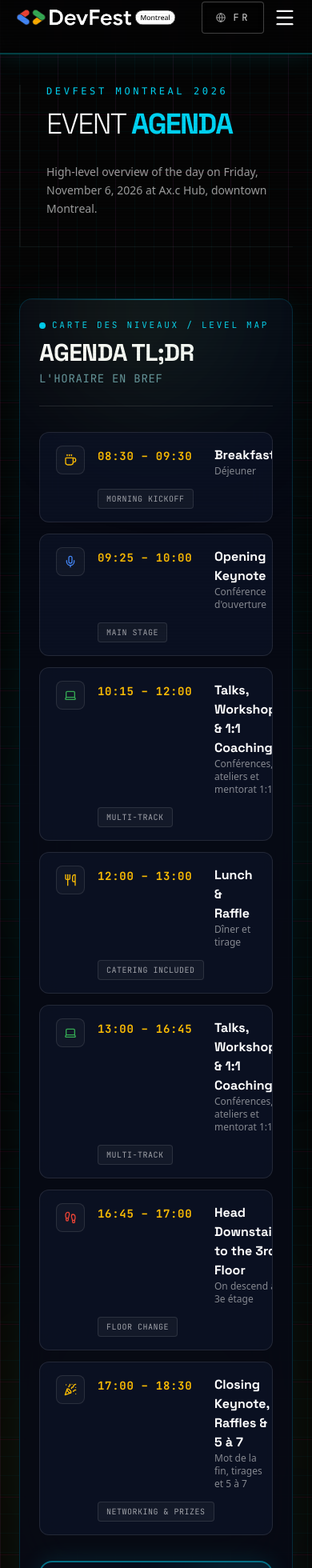
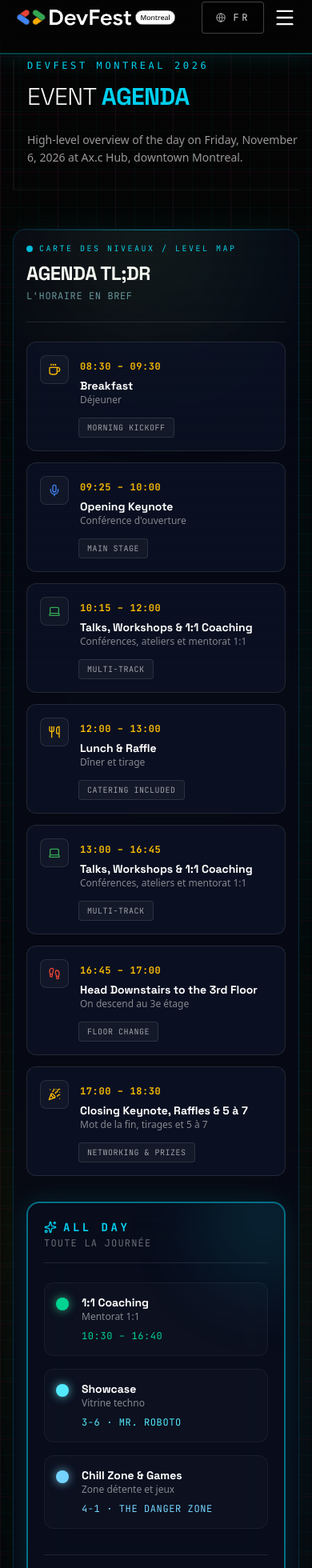
Before and after one commit to AndroidMontreal/DevFest2026, a Next.js app: page /en/schedule in a window 390 px wide. Shown: the part 22-1982 px from the top of the page at 80% size. Built offline with nearby package versions, Linux system fonts and the light colour scheme.

Commit message:
fix: mobile responsive view issue

```diff
--- a/src/app/[locale]/schedule/page.tsx
+++ b/src/app/[locale]/schedule/page.tsx
@@ -30,14 +30,14 @@
         <div className="absolute bottom-1/4 left-1/3 h-[400px] w-[400px] rounded-full bg-google-blue/5 blur-[120px]" />
       </div>
 
-      <section className="mx-auto w-full max-w-[1440px] px-6 py-32 md:px-12">
+      <section className="mx-auto w-full max-w-[1440px] px-4 sm:px-6 py-24 md:py-32 md:px-12">
         {/* Split Header */}
-        <div className="mb-16 flex flex-col lg:flex-row lg:items-end lg:justify-between gap-8 border-l-2 border-primary/10 pl-8 pb-8 border-b border-white/5">
+        <div className="mb-12 md:mb-16 flex flex-col lg:flex-row lg:items-end lg:justify-between gap-6 md:gap-8 border-l-2 border-primary/20 pl-4 sm:pl-8 pb-6 md:pb-8 border-b border-white/5">
           <div className="max-w-3xl">
-            <span className="mb-4 block font-mono text-xs uppercase tracking-[0.3em] text-cyan-400">
+            <span className="mb-3 md:mb-4 block font-mono text-xs uppercase tracking-[0.3em] text-cyan-400">
               {t('subheading')}
             </span>
-            <h1 className="font-display text-4xl font-bold uppercase leading-[0.95] tracking-tighter text-white sm:text-5xl md:text-7xl">
+            <h1 className="font-display text-3xl sm:text-5xl md:text-7xl font-bold uppercase leading-tight tracking-tight text-white">
               <span className="font-light">{t('heading.line1')}</span>{' '}
               <span className="text-cyan-400">{t('heading.line2')}</span>
             </h1>
@@ -51,13 +51,13 @@
         </div>
 
         {/* First Agenda Item: Overall Day Agenda */}
-        <div className="mb-20">
+        <div className="mb-16 md:mb-20">
           <OverallDayAgenda copy={tldrCopy} />
         </div>
 
         {/* Coming Soon: Detailed Room & Track Sessions Notice */}
-        <div className="relative overflow-hidden rounded-2xl border border-white/10 bg-[#0a0f1d]/70 p-8 md:p-12 quad-border-tr backdrop-blur-xl">
-          <div className="flex flex-col md:flex-row items-start md:items-center justify-between gap-8">
+        <div className="relative overflow-hidden rounded-2xl border border-white/10 bg-[#0a0f1d]/70 p-6 sm:p-8 md:p-12 quad-border-tr backdrop-blur-xl">
+          <div className="flex flex-col md:flex-row items-start md:items-center justify-between gap-6 md:gap-8">
             <div className="max-w-2xl space-y-3">
               <div className="flex items-center gap-2">
                 <Sparkles className="h-4 w-4 text-google-yellow animate-pulse" />
@@ -65,7 +65,7 @@
                   Tracks & Breakouts
                 </span>
               </div>
-              <h3 className="font-display text-2xl md:text-3xl font-bold uppercase tracking-tight text-white">
+              <h3 className="font-display text-xl sm:text-2xl md:text-3xl font-bold uppercase tracking-tight text-white">
                 {t('more_info_title')}
               </h3>
               <p className="font-sans text-sm md:text-base text-white/60 leading-relaxed">
@@ -73,19 +73,19 @@
               </p>
             </div>
 
-            <div className="flex flex-wrap items-center gap-4 shrink-0">
+            <div className="flex flex-col sm:flex-row items-stretch sm:items-center gap-4 w-full md:w-auto shrink-0">
               <a
                 href="https://gdg.community.dev/events/details/google-gdg-montreal-presents-devfest-mtl-26/cohost-gdg-montreal/"
                 target="_blank"
                 rel="noopener noreferrer"
-                className="inline-flex items-center gap-2 border border-google-yellow bg-google-yellow/10 hover:bg-google-yellow hover:text-black px-6 py-3.5 font-mono-tech text-xs uppercase tracking-widest text-google-yellow font-bold transition-all duration-300 quad-border-tr hover:shadow-[0_0_20px_rgba(251,188,4,0.4)]"
+                className="inline-flex justify-center items-center gap-2 border border-google-yellow bg-google-yellow/10 hover:bg-google-yellow hover:text-black px-6 py-3.5 font-mono-tech text-xs uppercase tracking-widest text-google-yellow font-bold transition-all duration-300 quad-border-tr hover:shadow-[0_0_20px_rgba(251,188,4,0.4)]"
               >
                 <Ticket className="h-4 w-4" />
                 <span>Get Tickets</span>
               </a>
               <Link
                 href="/faq"
-                className="inline-flex items-center border border-white/20 bg-white/[0.03] hover:border-cyan-400 hover:text-cyan-300 px-6 py-3.5 font-mono-tech text-xs uppercase tracking-widest text-white/80 transition-all duration-300"
+                className="inline-flex justify-center items-center border border-white/20 bg-white/[0.03] hover:border-cyan-400 hover:text-cyan-300 px-6 py-3.5 font-mono-tech text-xs uppercase tracking-widest text-white/80 transition-all duration-300"
               >
                 FAQ
               </Link>
--- a/src/components/schedule/overall-day-agenda.tsx
+++ b/src/components/schedule/overall-day-agenda.tsx
@@ -68,24 +68,24 @@
 
 export function OverallDayAgenda({ copy }: OverallDayAgendaProps) {
   return (
-    <div className="relative overflow-hidden rounded-2xl border border-cyan-500/20 bg-[#070b16]/90 p-6 md:p-10 shadow-[0_0_50px_rgba(0,240,255,0.06)] backdrop-blur-2xl">
+    <div className="relative overflow-hidden rounded-2xl border border-cyan-500/20 bg-[#070b16]/90 p-4 sm:p-6 md:p-10 shadow-[0_0_50px_rgba(0,240,255,0.06)] backdrop-blur-2xl">
       {/* Ambient Top Glow */}
       <div className="pointer-events-none absolute inset-x-0 top-0 h-px bg-gradient-to-r from-transparent via-cyan-400/50 to-transparent" />
       <div className="pointer-events-none absolute -top-24 left-1/4 h-56 w-56 rounded-full bg-cyan-500/10 blur-[100px]" />
       <div className="pointer-events-none absolute -top-24 right-1/4 h-56 w-56 rounded-full bg-google-yellow/10 blur-[100px]" />
 
       {/* Header HUD Bar */}
-      <div className="mb-8 border-b border-white/10 pb-6">
+      <div className="mb-6 md:mb-8 border-b border-white/10 pb-6">
         <div className="flex items-center gap-2">
           <span className="inline-block h-2 w-2 rounded-full bg-cyan-400 animate-pulse" />
-          <span className="font-mono-tech text-[11px] uppercase tracking-[0.25em] text-cyan-400">
+          <span className="font-mono-tech text-[10px] sm:text-[11px] uppercase tracking-[0.25em] text-cyan-400">
             {copy.level_map_badge}
           </span>
         </div>
-        <h3 className="mt-2 font-display text-3xl md:text-5xl font-bold tracking-tight text-white uppercase">
+        <h3 className="mt-2 font-display text-2xl sm:text-3xl md:text-5xl font-bold tracking-tight text-white uppercase break-words">
           {copy.title}
         </h3>
-        <p className="font-mono-tech text-sm tracking-wider text-cyan-200/60 uppercase mt-1">
+        <p className="font-mono-tech text-xs sm:text-sm tracking-wider text-cyan-200/60 uppercase mt-1">
           {copy.subtitle}
         </p>
       </div>
@@ -97,27 +97,29 @@
           {copy.timeline.map((item, index) => (
             <div
               key={`${item.time}-${index}`}
-              className="group relative flex flex-col md:flex-row md:items-center justify-between gap-3 overflow-hidden rounded-xl border border-white/10 bg-[#0d1326]/75 px-5 py-4 backdrop-blur-md transition-all duration-300 hover:border-cyan-400/40 hover:bg-[#121933]/90 hover:shadow-[0_0_20px_rgba(0,240,255,0.08)]"
+              className="group relative flex flex-col md:flex-row md:items-center justify-between gap-3 overflow-hidden rounded-xl border border-white/10 bg-[#0d1326]/75 p-4 sm:px-5 sm:py-4 backdrop-blur-md transition-all duration-300 hover:border-cyan-400/40 hover:bg-[#121933]/90 hover:shadow-[0_0_20px_rgba(0,240,255,0.08)]"
             >
               {/* Visual Accent bar on hover */}
               <div className="absolute inset-y-0 left-0 w-1 bg-cyan-400 opacity-0 transition-opacity duration-300 group-hover:opacity-100" />
 
-              <div className="flex items-start md:items-center gap-4">
+              <div className="flex items-start sm:items-center gap-3.5 sm:gap-4 flex-1 min-w-0">
                 {/* Icon */}
                 <div className="flex h-9 w-9 shrink-0 items-center justify-center rounded-lg border border-white/10 bg-white/[0.03] transition-colors group-hover:border-cyan-400/30 group-hover:bg-cyan-400/10">
                   {getTimelineIcon(index)}
                 </div>
 
+                {/* Main Content Area */}
+                <div className="flex flex-col sm:flex-row sm:items-center gap-1 sm:gap-4 flex-1 min-w-0">
                   {/* Time Badge */}
-                <div className="min-w-[130px]">
-                  <span className="font-mono-tech text-sm md:text-base font-bold text-google-yellow tracking-wider">
+                  <div className="shrink-0 sm:w-28 md:w-32">
+                    <span className="font-mono-tech text-xs sm:text-sm md:text-base font-bold text-google-yellow tracking-wider">
                       {item.time}
                     </span>
                   </div>
 
                   {/* Titles */}
-                <div className="flex flex-col">
-                  <span className="font-display text-base md:text-lg font-bold text-white transition-colors group-hover:text-cyan-200">
+                  <div className="flex flex-col min-w-0 flex-1">
+                    <span className="font-display text-sm sm:text-base md:text-lg font-bold text-white transition-colors group-hover:text-cyan-200">
                       {item.title}
                     </span>
                     <span className="font-sans text-xs text-white/50 group-hover:text-white/70 transition-colors">
@@ -125,10 +127,11 @@
                     </span>
                   </div>
                 </div>
+              </div>
 
               {/* Optional category badge */}
               {item.badge && (
-                <div className="self-start md:self-center pl-13 md:pl-0">
+                <div className="self-start md:self-center pl-12 md:pl-0 shrink-0">
                   <span className="inline-flex rounded border border-white/10 bg-white/[0.04] px-2.5 py-1 font-mono-tech text-[10px] uppercase tracking-wider text-white/60">
                     {item.badge}
                   </span>
@@ -140,7 +143,7 @@
 
         {/* Right Column: "ALL DAY / TOUTE LA JOURNÉE" Card */}
         <div className="lg:col-span-4">
-          <div className="sticky top-28 flex flex-col justify-between overflow-hidden rounded-2xl border-2 border-cyan-400/50 bg-[#090e1c]/90 p-6 md:p-7 shadow-[0_0_30px_rgba(0,240,255,0.12)] backdrop-blur-xl">
+          <div className="sticky top-28 flex flex-col justify-between overflow-hidden rounded-2xl border-2 border-cyan-400/50 bg-[#090e1c]/90 p-5 sm:p-6 md:p-7 shadow-[0_0_30px_rgba(0,240,255,0.12)] backdrop-blur-xl">
             <div className="pointer-events-none absolute -right-12 -top-12 h-36 w-36 rounded-full bg-cyan-400/15 blur-[50px]" />
 
             <div>
@@ -158,7 +161,7 @@
               </div>
 
               {/* Items */}
-              <div className="space-y-6">
+              <div className="space-y-4 sm:space-y-6">
                 {copy.all_day.items.map((item, idx) => {
                   const colorStyles = {
                     green: {
@@ -181,13 +184,13 @@
                   return (
                     <div
                       key={idx}
-                      className="group flex items-start gap-4 rounded-xl border border-white/5 bg-white/[0.02] p-4 transition-all duration-300 hover:border-cyan-400/30 hover:bg-white/[0.05]"
+                      className="group flex items-start gap-4 rounded-xl border border-white/5 bg-white/[0.02] p-3.5 sm:p-4 transition-all duration-300 hover:border-cyan-400/30 hover:bg-white/[0.05]"
                     >
                       <div
-                        className={`mt-1 h-5 w-5 shrink-0 rounded-full transition-transform duration-300 group-hover:scale-110 ${colorStyles.dot}`}
+                        className={`mt-1 h-4 w-4 sm:h-5 sm:w-5 shrink-0 rounded-full transition-transform duration-300 group-hover:scale-110 ${colorStyles.dot}`}
                       />
-                      <div className="flex-1">
-                        <h5 className="font-display text-base font-bold text-white transition-colors group-hover:text-cyan-200">
+                      <div className="flex-1 min-w-0">
+                        <h5 className="font-display text-sm sm:text-base font-bold text-white transition-colors group-hover:text-cyan-200">
                           {item.title}
                         </h5>
                         <p className="font-sans text-xs text-white/50">
@@ -213,13 +216,13 @@
       </div>
 
       {/* Synthwave Sunset Horizon at the bottom */}
-      <div className="relative mt-12 pt-10 border-t border-white/10 flex flex-col sm:flex-row items-center justify-between gap-4">
-        <span className="font-mono-tech text-xs tracking-[0.25em] text-white/40 uppercase">
+      <div className="relative mt-12 pt-8 sm:pt-10 border-t border-white/10 flex flex-col sm:flex-row items-center justify-between gap-4">
+        <span className="font-mono-tech text-[11px] sm:text-xs tracking-[0.2em] text-white/40 uppercase text-center sm:text-left">
           {copy.hud_footer}
         </span>
 
         {/* Retro Sun element */}
-        <div className="flex items-center gap-3">
+        <div className="flex items-center gap-3 shrink-0">
           <div className="h-4 w-8 rounded-t-full bg-gradient-to-t from-google-yellow to-google-red shadow-[0_0_15px_rgba(251,188,4,0.6)]" />
           <span className="font-mono-tech text-[10px] tracking-widest text-white/30 uppercase">
             GDG Montreal
```
Lines whose indentation alone changed are shown as unchanged.
